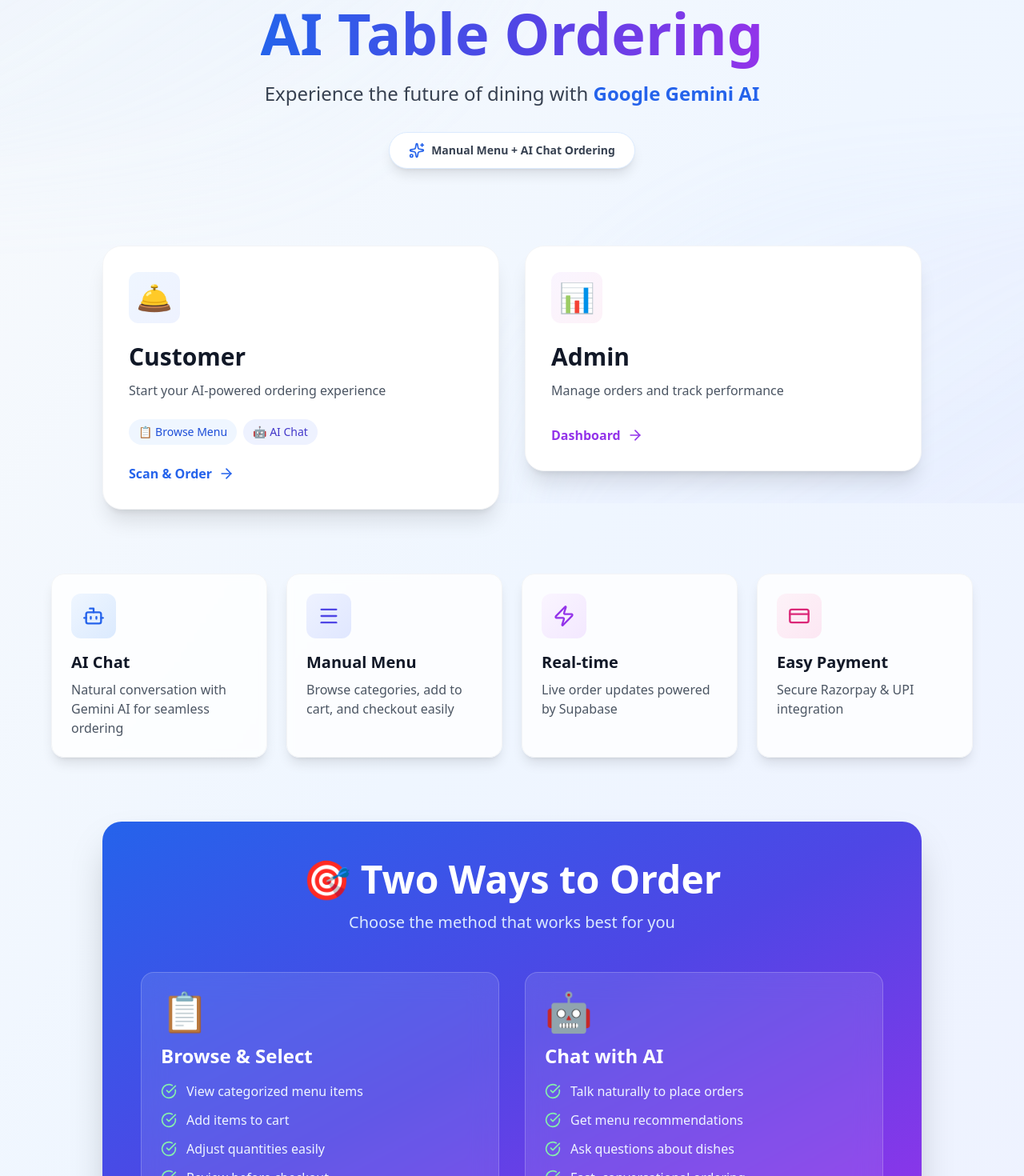
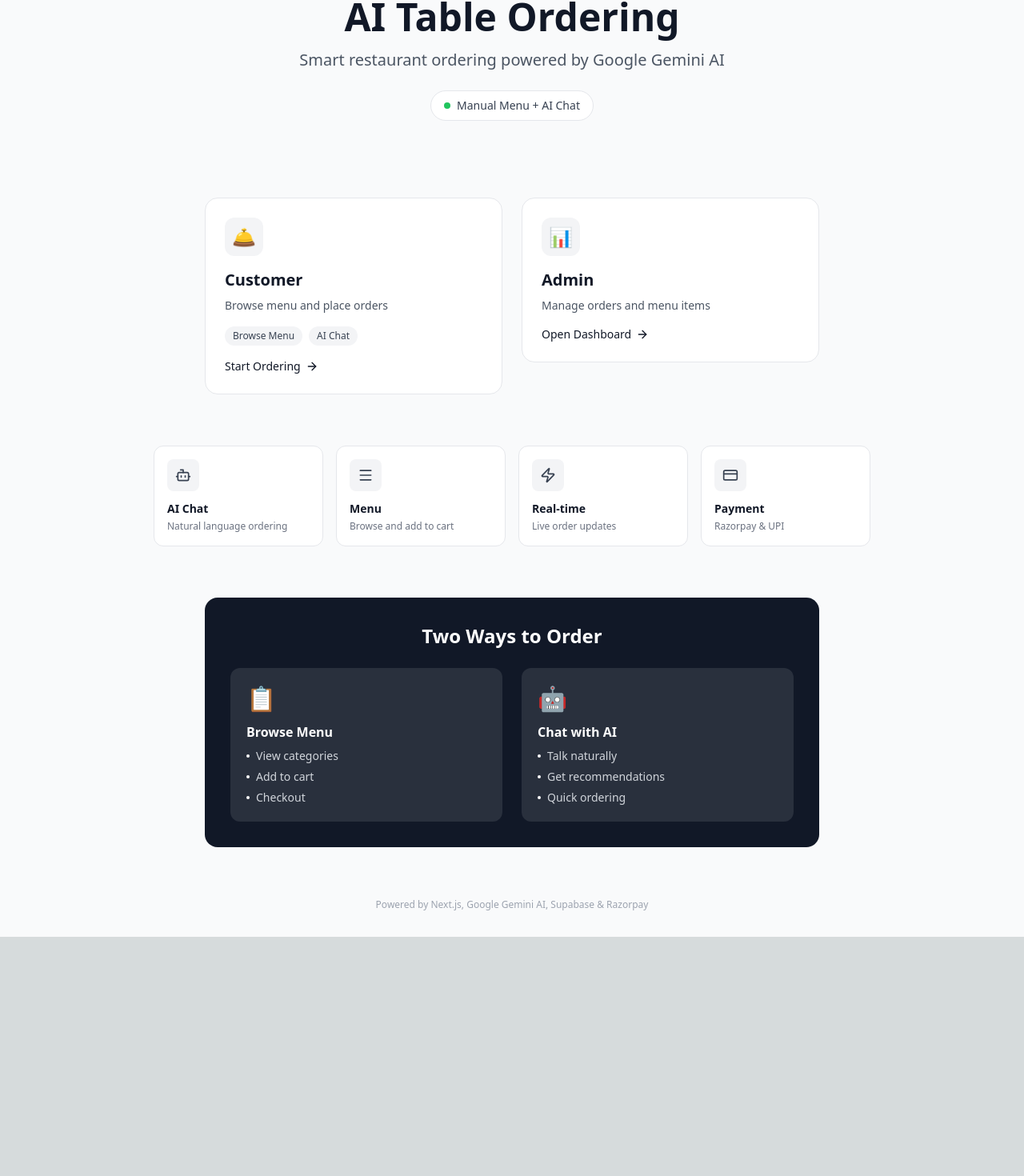
Before and after one commit to Taqaddusshafi/ai-table-ordering, a Next.js app: page / in a window 1280 px wide. Shown: the part 171-1641 px from the top of the page at 80% size. After the commit the page ends 1342 px from the top, so only its background shows below. Built offline with nearby package versions, Linux system fonts and the light colour scheme.

Commit message:
theme updated

```diff
--- a/app/layout.tsx
+++ b/app/layout.tsx
@@ -21,7 +21,7 @@ export const viewport: Viewport = {
   maximumScale: 5,
   userScalable: true,
   viewportFit: 'cover',
-  themeColor: '#3b82f6',
+  themeColor: '#111827',
 }
 
 export default function RootLayout({
--- a/app/page.tsx
+++ b/app/page.tsx
@@ -1,223 +1,172 @@
 import Link from 'next/link'
-import { ArrowRight, Sparkles, Menu, Bot, Zap, CreditCard, CheckCircle } from 'lucide-react'
+import { ArrowRight, Bot, Menu, Zap, CreditCard } from 'lucide-react'
 
 export default function Home() {
   return (
-    <div className="min-h-screen bg-gradient-to-br from-slate-50 via-blue-50 to-indigo-50">
-      {/* Animated Background Pattern */}
-      <div className="fixed inset-0 overflow-hidden pointer-events-none">
-        <div className="absolute -top-1/2 -left-1/2 w-full h-full bg-gradient-to-br from-blue-200/30 to-transparent rounded-full blur-3xl animate-pulse"></div>
-        <div className="absolute -bottom-1/2 -right-1/2 w-full h-full bg-gradient-to-tl from-indigo-200/30 to-transparent rounded-full blur-3xl animate-pulse delay-700"></div>
-      </div>
-
+    <div className="min-h-screen bg-gray-50">
       {/* Main Content */}
       <div className="relative">
         {/* Header Section */}
-        <header className="container mx-auto px-4 sm:px-6 lg:px-8 pt-8 pb-16 sm:pt-12 sm:pb-24">
-          <div className="text-center max-w-4xl mx-auto">
-            {/* Logo/Icon */}
-            <div className="inline-flex items-center justify-center w-20 h-20 sm:w-24 sm:h-24 mb-6 sm:mb-8 rounded-2xl bg-gradient-to-br from-blue-600 to-indigo-600 shadow-xl animate-bounce-slow">
-              <span className="text-4xl sm:text-5xl">🍽️</span>
+        <header className="container mx-auto px-4 sm:px-6 lg:px-8 pt-12 pb-16 sm:pt-16 sm:pb-24">
+          <div className="text-center max-w-3xl mx-auto">
+            {/* Logo */}
+            <div className="inline-flex items-center justify-center w-16 h-16 sm:w-20 sm:h-20 mb-6 rounded-2xl bg-gray-900">
+              <span className="text-3xl sm:text-4xl">🍽️</span>
             </div>
 
             {/* Title */}
-            <h1 className="text-4xl sm:text-5xl md:text-6xl lg:text-7xl font-extrabold mb-4 sm:mb-6">
-              <span className="text-transparent bg-clip-text bg-gradient-to-r from-blue-600 via-indigo-600 to-purple-600">
+            <h1 className="text-3xl sm:text-4xl md:text-5xl font-bold text-gray-900 mb-4">
               AI Table Ordering
-              </span>
             </h1>
 
             {/* Subtitle */}
-            <p className="text-lg sm:text-xl md:text-2xl text-gray-700 mb-6 sm:mb-8 max-w-2xl mx-auto px-4">
-              Experience the future of dining with{' '}
-              <span className="font-bold text-blue-600">Google Gemini AI</span>
+            <p className="text-lg sm:text-xl text-gray-600 mb-6 max-w-xl mx-auto">
+              Smart restaurant ordering powered by Google Gemini AI
             </p>
 
             {/* Badge */}
-            <div className="inline-flex items-center gap-2 px-4 py-2 sm:px-6 sm:py-3 bg-white rounded-full shadow-lg border border-blue-100">
-              <Sparkles className="w-4 h-4 sm:w-5 sm:h-5 text-blue-600" />
-              <span className="text-xs sm:text-sm font-semibold text-gray-700">
-                Manual Menu + AI Chat Ordering
-              </span>
+            <div className="inline-flex items-center gap-2 px-4 py-2 bg-white rounded-full border border-gray-200 text-sm font-medium text-gray-700">
+              <span className="w-2 h-2 bg-green-500 rounded-full"></span>
+              Manual Menu + AI Chat
             </div>
           </div>
         </header>
 
         {/* CTA Cards */}
-        <section className="container mx-auto px-4 sm:px-6 lg:px-8 pb-12 sm:pb-20">
-          <div className="grid sm:grid-cols-2 gap-6 sm:gap-8 max-w-5xl mx-auto">
+        <section className="container mx-auto px-4 sm:px-6 lg:px-8 pb-16">
+          <div className="grid sm:grid-cols-2 gap-4 sm:gap-6 max-w-3xl mx-auto">
             {/* Customer Card */}
             <Link href="/table/test-table-1">
-              <div className="group relative bg-white rounded-2xl sm:rounded-3xl p-6 sm:p-8 shadow-xl hover:shadow-2xl transition-all duration-300 transform hover:-translate-y-2 cursor-pointer overflow-hidden border border-gray-100">
-                <div className="absolute inset-0 bg-gradient-to-br from-blue-500 to-indigo-500 opacity-0 group-hover:opacity-5 transition-opacity"></div>
-
-                <div className="relative z-10">
-                  {/* Icon */}
-                  <div className="inline-flex items-center justify-center w-14 h-14 sm:w-16 sm:h-16 mb-4 sm:mb-6 rounded-xl bg-gradient-to-br from-blue-50 to-indigo-50 group-hover:scale-110 transition-transform">
-                    <span className="text-3xl sm:text-4xl">🛎️</span>
+              <div className="group bg-white rounded-2xl p-6 border border-gray-200 hover:border-gray-900 hover:shadow-lg transition-all cursor-pointer">
+                <div className="w-12 h-12 bg-gray-100 rounded-xl flex items-center justify-center mb-4 group-hover:bg-gray-900 transition-colors">
+                  <span className="text-2xl group-hover:scale-110 transition-transform">🛎️</span>
                 </div>
 
-                  {/* Title */}
-                  <h3 className="text-2xl sm:text-3xl font-bold text-gray-900 mb-2 sm:mb-3">
+                <h3 className="text-xl font-semibold text-gray-900 mb-2">
                   Customer
                 </h3>
-
-                  {/* Description */}
-                  <p className="text-sm sm:text-base text-gray-600 mb-4 sm:mb-6">
-                    Start your AI-powered ordering experience
+                <p className="text-gray-600 text-sm mb-4">
+                  Browse menu and place orders
                 </p>
 
-                  {/* Features */}
-                  <div className="flex flex-wrap gap-2 mb-4 sm:mb-6">
-                    <span className="inline-flex items-center gap-1.5 text-xs sm:text-sm bg-blue-50 text-blue-700 px-3 py-1.5 rounded-full font-medium">
-                      📋 Browse Menu
+                <div className="flex flex-wrap gap-2 mb-4">
+                  <span className="text-xs bg-gray-100 text-gray-700 px-2.5 py-1 rounded-full font-medium">
+                    Browse Menu
                   </span>
-                    <span className="inline-flex items-center gap-1.5 text-xs sm:text-sm bg-indigo-50 text-indigo-700 px-3 py-1.5 rounded-full font-medium">
-                      🤖 AI Chat
+                  <span className="text-xs bg-gray-100 text-gray-700 px-2.5 py-1 rounded-full font-medium">
+                    AI Chat
                   </span>
                 </div>
 
-                  {/* CTA */}
-                  <div className="flex items-center text-blue-600 font-semibold text-sm sm:text-base group-hover:gap-3 gap-2 transition-all">
-                    Scan & Order
-                    <ArrowRight className="w-4 h-4 sm:w-5 sm:h-5 group-hover:translate-x-1 transition-transform" />
-                  </div>
+                <div className="flex items-center text-gray-900 font-medium text-sm group-hover:gap-2 gap-1.5 transition-all">
+                  Start Ordering
+                  <ArrowRight className="w-4 h-4 group-hover:translate-x-0.5 transition-transform" />
                 </div>
               </div>
             </Link>
 
             {/* Admin Card */}
             <Link href="/admin/dashboard">
-              <div className="group relative bg-white rounded-2xl sm:rounded-3xl p-6 sm:p-8 shadow-xl hover:shadow-2xl transition-all duration-300 transform hover:-translate-y-2 cursor-pointer overflow-hidden border border-gray-100">
-                <div className="absolute inset-0 bg-gradient-to-br from-purple-500 to-pink-500 opacity-0 group-hover:opacity-5 transition-opacity"></div>
-
-                <div className="relative z-10">
-                  {/* Icon */}
-                  <div className="inline-flex items-center justify-center w-14 h-14 sm:w-16 sm:h-16 mb-4 sm:mb-6 rounded-xl bg-gradient-to-br from-purple-50 to-pink-50 group-hover:scale-110 transition-transform">
-                    <span className="text-3xl sm:text-4xl">📊</span>
+              <div className="group bg-white rounded-2xl p-6 border border-gray-200 hover:border-gray-900 hover:shadow-lg transition-all cursor-pointer">
+                <div className="w-12 h-12 bg-gray-100 rounded-xl flex items-center justify-center mb-4 group-hover:bg-gray-900 transition-colors">
+                  <span className="text-2xl group-hover:scale-110 transition-transform">📊</span>
                 </div>
 
-                  {/* Title */}
-                  <h3 className="text-2xl sm:text-3xl font-bold text-gray-900 mb-2 sm:mb-3">
+                <h3 className="text-xl font-semibold text-gray-900 mb-2">
                   Admin
                 </h3>
-
-                  {/* Description */}
-                  <p className="text-sm sm:text-base text-gray-600 mb-6 sm:mb-8">
-                    Manage orders and track performance
+                <p className="text-gray-600 text-sm mb-4">
+                  Manage orders and menu items
                 </p>
 
-                  {/* CTA */}
-                  <div className="flex items-center text-purple-600 font-semibold text-sm sm:text-base group-hover:gap-3 gap-2 transition-all">
-                    Dashboard
-                    <ArrowRight className="w-4 h-4 sm:w-5 sm:h-5 group-hover:translate-x-1 transition-transform" />
-                  </div>
+                <div className="flex items-center text-gray-900 font-medium text-sm group-hover:gap-2 gap-1.5 transition-all">
+                  Open Dashboard
+                  <ArrowRight className="w-4 h-4 group-hover:translate-x-0.5 transition-transform" />
                 </div>
               </div>
             </Link>
           </div>
         </section>
 
-        {/* Features Grid */}
-        <section className="container mx-auto px-4 sm:px-6 lg:px-8 pb-12 sm:pb-20">
-          <div className="grid grid-cols-1 sm:grid-cols-2 lg:grid-cols-4 gap-4 sm:gap-6 max-w-6xl mx-auto">
-            {/* Feature 1 */}
-            <div className="bg-white/80 backdrop-blur-sm rounded-xl sm:rounded-2xl p-5 sm:p-6 shadow-lg hover:shadow-xl transition-all hover:-translate-y-1 border border-gray-100">
-              <div className="w-12 h-12 sm:w-14 sm:h-14 bg-gradient-to-br from-blue-50 to-blue-100 rounded-xl flex items-center justify-center mb-3 sm:mb-4">
-                <Bot className="w-6 h-6 sm:w-7 sm:h-7 text-blue-600" />
+        {/* Features */}
+        <section className="container mx-auto px-4 sm:px-6 lg:px-8 pb-16">
+          <div className="grid grid-cols-2 lg:grid-cols-4 gap-4 max-w-4xl mx-auto">
+            <div className="bg-white rounded-xl p-4 border border-gray-200">
+              <div className="w-10 h-10 bg-gray-100 rounded-lg flex items-center justify-center mb-3">
+                <Bot className="w-5 h-5 text-gray-700" />
               </div>
-              <h4 className="text-lg sm:text-xl font-bold text-gray-900 mb-2">AI Chat</h4>
-              <p className="text-sm sm:text-base text-gray-600">Natural conversation with Gemini AI for seamless ordering</p>
+              <h4 className="font-semibold text-gray-900 text-sm mb-1">AI Chat</h4>
+              <p className="text-xs text-gray-500">Natural language ordering</p>
             </div>
 
-            {/* Feature 2 */}
-            <div className="bg-white/80 backdrop-blur-sm rounded-xl sm:rounded-2xl p-5 sm:p-6 shadow-lg hover:shadow-xl transition-all hover:-translate-y-1 border border-gray-100">
-              <div className="w-12 h-12 sm:w-14 sm:h-14 bg-gradient-to-br from-indigo-50 to-indigo-100 rounded-xl flex items-center justify-center mb-3 sm:mb-4">
-                <Menu className="w-6 h-6 sm:w-7 sm:h-7 text-indigo-600" />
+            <div className="bg-white rounded-xl p-4 border border-gray-200">
+              <div className="w-10 h-10 bg-gray-100 rounded-lg flex items-center justify-center mb-3">
+                <Menu className="w-5 h-5 text-gray-700" />
               </div>
-              <h4 className="text-lg sm:text-xl font-bold text-gray-900 mb-2">Manual Menu</h4>
-              <p className="text-sm sm:text-base text-gray-600">Browse categories, add to cart, and checkout easily</p>
+              <h4 className="font-semibold text-gray-900 text-sm mb-1">Menu</h4>
+              <p className="text-xs text-gray-500">Browse and add to cart</p>
             </div>
 
-            {/* Feature 3 */}
-            <div className="bg-white/80 backdrop-blur-sm rounded-xl sm:rounded-2xl p-5 sm:p-6 shadow-lg hover:shadow-xl transition-all hover:-translate-y-1 border border-gray-100">
-              <div className="w-12 h-12 sm:w-14 sm:h-14 bg-gradient-to-br from-purple-50 to-purple-100 rounded-xl flex items-center justify-center mb-3 sm:mb-4">
-                <Zap className="w-6 h-6 sm:w-7 sm:h-7 text-purple-600" />
+            <div className="bg-white rounded-xl p-4 border border-gray-200">
+              <div className="w-10 h-10 bg-gray-100 rounded-lg flex items-center justify-center mb-3">
+                <Zap className="w-5 h-5 text-gray-700" />
               </div>
-              <h4 className="text-lg sm:text-xl font-bold text-gray-900 mb-2">Real-time</h4>
-              <p className="text-sm sm:text-base text-gray-600">Live order updates powered by Supabase</p>
+              <h4 className="font-semibold text-gray-900 text-sm mb-1">Real-time</h4>
+              <p className="text-xs text-gray-500">Live order updates</p>
             </div>
 
-            {/* Feature 4 */}
-            <div className="bg-white/80 backdrop-blur-sm rounded-xl sm:rounded-2xl p-5 sm:p-6 shadow-lg hover:shadow-xl transition-all hover:-translate-y-1 border border-gray-100">
-              <div className="w-12 h-12 sm:w-14 sm:h-14 bg-gradient-to-br from-pink-50 to-pink-100 rounded-xl flex items-center justify-center mb-3 sm:mb-4">
-                <CreditCard className="w-6 h-6 sm:w-7 sm:h-7 text-pink-600" />
+            <div className="bg-white rounded-xl p-4 border border-gray-200">
+              <div className="w-10 h-10 bg-gray-100 rounded-lg flex items-center justify-center mb-3">
+                <CreditCard className="w-5 h-5 text-gray-700" />
               </div>
-              <h4 className="text-lg sm:text-xl font-bold text-gray-900 mb-2">Easy Payment</h4>
-              <p className="text-sm sm:text-base text-gray-600">Secure Razorpay & UPI integration</p>
+              <h4 className="font-semibold text-gray-900 text-sm mb-1">Payment</h4>
+              <p className="text-xs text-gray-500">Razorpay & UPI</p>
             </div>
           </div>
         </section>
 
-        {/* Ordering Methods Showcase */}
-        <section className="container mx-auto px-4 sm:px-6 lg:px-8 pb-12 sm:pb-20">
-          <div className="bg-gradient-to-br from-blue-600 via-indigo-600 to-purple-600 rounded-2xl sm:rounded-3xl shadow-2xl p-6 sm:p-8 md:p-12 text-white max-w-5xl mx-auto">
-            {/* Header */}
-            <div className="text-center mb-8 sm:mb-12">
-              <h3 className="text-3xl sm:text-4xl md:text-5xl font-bold mb-3 sm:mb-4">
-                🎯 Two Ways to Order
+        {/* How It Works */}
+        <section className="container mx-auto px-4 sm:px-6 lg:px-8 pb-16">
+          <div className="bg-gray-900 rounded-2xl p-6 sm:p-8 text-white max-w-3xl mx-auto">
+            <h3 className="text-xl sm:text-2xl font-bold mb-6 text-center">
+              Two Ways to Order
             </h3>
-              <p className="text-base sm:text-lg md:text-xl text-blue-100">
-                Choose the method that works best for you
-              </p>
-            </div>
 
-            {/* Methods Grid */}
-            <div className="grid sm:grid-cols-2 gap-6 sm:gap-8">
-              {/* Manual Ordering */}
-              <div className="bg-white/10 backdrop-blur-lg rounded-xl sm:rounded-2xl p-5 sm:p-6 border border-white/20 hover:bg-white/15 transition-colors">
-                <div className="text-4xl sm:text-5xl mb-3 sm:mb-4">📋</div>
-                <h4 className="text-xl sm:text-2xl font-bold mb-3 sm:mb-4">Browse & Select</h4>
-                <ul className="space-y-2 sm:space-y-3 text-sm sm:text-base text-blue-50">
-                  <li className="flex items-center gap-2 sm:gap-3">
-                    <CheckCircle className="w-4 h-4 sm:w-5 sm:h-5 text-green-300 flex-shrink-0" />
-                    <span>View categorized menu items</span>
+            <div className="grid sm:grid-cols-2 gap-4 sm:gap-6">
+              <div className="bg-white/10 rounded-xl p-4 sm:p-5">
+                <div className="text-3xl mb-3">📋</div>
+                <h4 className="font-semibold mb-2">Browse Menu</h4>
+                <ul className="space-y-1.5 text-sm text-gray-300">
+                  <li className="flex items-center gap-2">
+                    <span className="w-1 h-1 bg-white rounded-full"></span>
+                    View categories
                   </li>
-                  <li className="flex items-center gap-2 sm:gap-3">
-                    <CheckCircle className="w-4 h-4 sm:w-5 sm:h-5 text-green-300 flex-shrink-0" />
-                    <span>Add items to cart</span>
+                  <li className="flex items-center gap-2">
+                    <span className="w-1 h-1 bg-white rounded-full"></span>
+                    Add to cart
                   </li>
-                  <li className="flex items-center gap-2 sm:gap-3">
-                    <CheckCircle className="w-4 h-4 sm:w-5 sm:h-5 text-green-300 flex-shrink-0" />
-                    <span>Adjust quantities easily</span>
-                  </li>
-                  <li className="flex items-center gap-2 sm:gap-3">
-                    <CheckCircle className="w-4 h-4 sm:w-5 sm:h-5 text-green-300 flex-shrink-0" />
-                    <span>Review before checkout</span>
+                  <li className="flex items-center gap-2">
+                    <span className="w-1 h-1 bg-white rounded-full"></span>
+                    Checkout
                   </li>
                 </ul>
               </div>
 
-              {/* AI Ordering */}
-              <div className="bg-white/10 backdrop-blur-lg rounded-xl sm:rounded-2xl p-5 sm:p-6 border border-white/20 hover:bg-white/15 transition-colors">
-                <div className="text-4xl sm:text-5xl mb-3 sm:mb-4">🤖</div>
-                <h4 className="text-xl sm:text-2xl font-bold mb-3 sm:mb-4">Chat with AI</h4>
-                <ul className="space-y-2 sm:space-y-3 text-sm sm:text-base text-blue-50">
-                  <li className="flex items-center gap-2 sm:gap-3">
-                    <CheckCircle className="w-4 h-4 sm:w-5 sm:h-5 text-green-300 flex-shrink-0" />
-                    <span>Talk naturally to place orders</span>
+              <div className="bg-white/10 rounded-xl p-4 sm:p-5">
+                <div className="text-3xl mb-3">🤖</div>
+                <h4 className="font-semibold mb-2">Chat with AI</h4>
+                <ul className="space-y-1.5 text-sm text-gray-300">
+                  <li className="flex items-center gap-2">
+                    <span className="w-1 h-1 bg-white rounded-full"></span>
+                    Talk naturally
                   </li>
-                  <li className="flex items-center gap-2 sm:gap-3">
-                    <CheckCircle className="w-4 h-4 sm:w-5 sm:h-5 text-green-300 flex-shrink-0" />
-                    <span>Get menu recommendations</span>
+                  <li className="flex items-center gap-2">
+                    <span className="w-1 h-1 bg-white rounded-full"></span>
+                    Get recommendations
                   </li>
-                  <li className="flex items-center gap-2 sm:gap-3">
-                    <CheckCircle className="w-4 h-4 sm:w-5 sm:h-5 text-green-300 flex-shrink-0" />
-                    <span>Ask questions about dishes</span>
-                  </li>
-                  <li className="flex items-center gap-2 sm:gap-3">
-                    <CheckCircle className="w-4 h-4 sm:w-5 sm:h-5 text-green-300 flex-shrink-0" />
-                    <span>Fast, conversational ordering</span>
+                  <li className="flex items-center gap-2">
+                    <span className="w-1 h-1 bg-white rounded-full"></span>
+                    Quick ordering
                   </li>
                 </ul>
               </div>
@@ -226,10 +175,10 @@ export default function Home() {
         </section>
 
         {/* Footer */}
-        <footer className="container mx-auto px-4 sm:px-6 lg:px-8 pb-8 sm:pb-12">
+        <footer className="container mx-auto px-4 sm:px-6 lg:px-8 pb-8">
           <div className="text-center">
-            <p className="text-xs sm:text-sm text-gray-500">
-              Powered by Next.js 15, Google Gemini AI, Supabase & Razorpay
+            <p className="text-xs text-gray-400">
+              Powered by Next.js, Google Gemini AI, Supabase & Razorpay
             </p>
           </div>
         </footer>
--- a/app/table/[tableId]/page.tsx
+++ b/app/table/[tableId]/page.tsx
@@ -42,6 +42,8 @@ export default function TablePage() {
 
   const [sessionId, setSessionId] = useState('')
   const [activeTab, setActiveTab] = useState<'manual' | 'ai' | 'orders'>('manual')
+  const [cartCount, setCartCount] = useState(0)
+  const [activeOrdersCount, setActiveOrdersCount] = useState(0)
 
   useEffect(() => {
     if (!tableId) return
@@ -59,6 +61,47 @@ export default function TablePage() {
   const handleTabChange = useCallback((tab: 'manual' | 'ai' | 'orders') => {
     setActiveTab(tab)
   }, [])
+
+  // Fetch active orders count
+  useEffect(() => {
+    if (!sessionId || !tableId) return
+
+    const fetchOrdersCount = async () => {
+      const supabase = createClient()
+      const { data } = await supabase
+        .from('orders')
+        .select('id, status')
+        .eq('table_id', tableId)
+        .eq('session_id', sessionId)
+        .in('status', ['pending', 'preparing', 'ready'])
+
+      if (data) {
+        setActiveOrdersCount(data.length)
+      }
+    }
+
+    fetchOrdersCount()
+
+    // Subscribe to order changes
+    const supabase = createClient()
+    const channel = supabase
+      .channel(`orders_count_${sessionId}`)
+      .on(
+        'postgres_changes',
+        {
+          event: '*',
+          schema: 'public',
+          table: 'orders',
+          filter: `session_id=eq.${sessionId}`,
+        },
+        fetchOrdersCount
+      )
+      .subscribe()
+
+    return () => {
+      supabase.removeChannel(channel)
+    }
+  }, [sessionId, tableId])
 
   // Notifications
   useEffect(() => {
@@ -129,6 +172,7 @@ export default function TablePage() {
       const result = await response.json()
       if (result.success) {
         toast.success('Order placed!')
+        setCartCount(0) // Clear cart count after order
         handleTabChange('orders')
       } else {
         throw new Error(result.error || 'Failed')
@@ -137,6 +181,11 @@ export default function TablePage() {
       toast.error(error.message || 'Failed to place order')
     }
   }
+
+  // Update cart count from ManualMenu
+  const handleCartChange = useCallback((count: number) => {
+    setCartCount(count)
+  }, [])
 
   if (!tableId) {
     return (
@@ -162,9 +211,9 @@ export default function TablePage() {
   }
 
   const tabs = [
-    { id: 'manual' as const, label: 'Menu' },
-    { id: 'ai' as const, label: 'AI Order' },
-    { id: 'orders' as const, label: 'Orders' },
+    { id: 'manual' as const, label: 'Menu', badge: cartCount },
+    { id: 'ai' as const, label: 'AI Order', badge: 0 },
+    { id: 'orders' as const, label: 'Orders', badge: activeOrdersCount },
   ]
 
   return (
@@ -192,13 +241,23 @@ export default function TablePage() {
                 <button
                   key={tab.id}
                   onClick={() => handleTabChange(tab.id)}
-                  className={`flex-1 py-3 text-sm font-medium transition-colors relative ${
+                  className={`flex-1 py-3 text-sm font-medium transition-colors relative flex items-center justify-center gap-1.5 ${
                     isActive
                       ? 'text-gray-900'
                       : 'text-gray-500 hover:text-gray-700'
                   }`}
                 >
                   {tab.label}
+                  {/* Badge */}
+                  {tab.badge > 0 && (
+                    <span className={`inline-flex items-center justify-center min-w-[18px] h-[18px] px-1 text-xs font-bold rounded-full ${
+                      isActive
+                        ? 'bg-gray-900 text-white'
+                        : 'bg-gray-200 text-gray-600'
+                    }`}>
+                      {tab.badge}
+                    </span>
+                  )}
                   {isActive && (
                     <div className="absolute bottom-0 left-0 right-0 h-0.5 bg-gray-900" />
                   )}
@@ -218,6 +277,7 @@ export default function TablePage() {
               sessionId={sessionId}
               onOrderConfirmed={handleOrderConfirmed}
               onSwitchToOrders={() => handleTabChange('orders')}
+              onCartChange={handleCartChange}
             />
           )}
 
```
Also changed, not shown: components/customer/ManualMenu.tsx (+8 -0 lines). Lines whose indentation alone changed are shown as unchanged.
